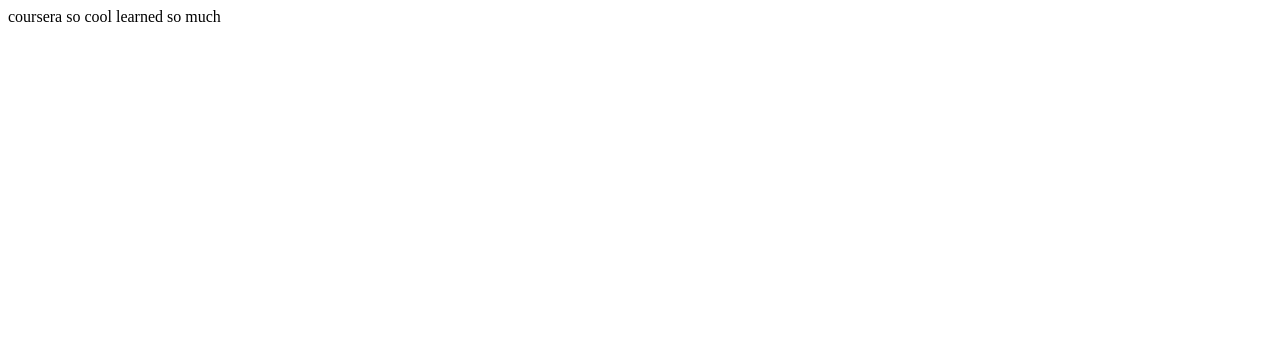
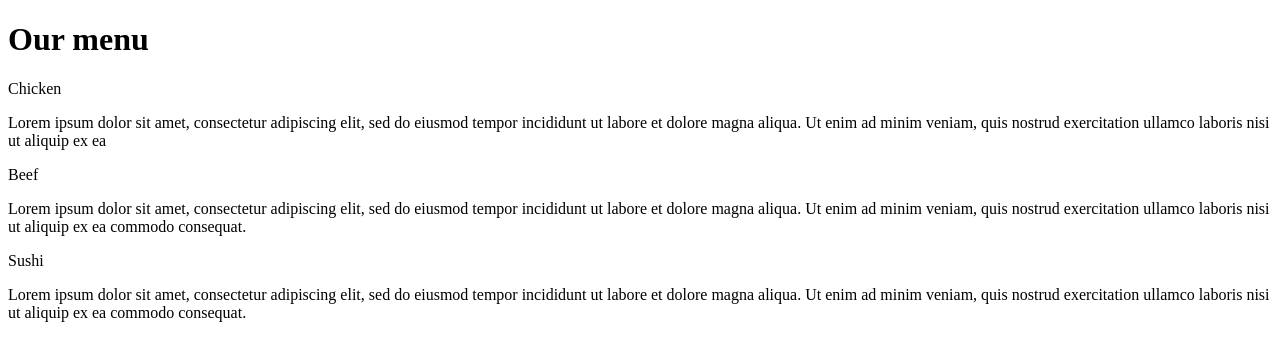
Before and after one commit to onayna/coursera-test, a plain HTML site: page site/index.html in a window 1280 px wide. Drawn offline with Linux system fonts and the light colour scheme.

Commit message:
Add files via upload

```diff
--- a/site/index.html
+++ b/site/index.html
@@ -1,11 +1,45 @@
-<!doctype html>
+
 <!DOCTYPE html>
 <html>
 <head>
 <meta charset="utf-8">
-<title>coursera is cool!</title>
+<meta name="viewport" content="width= device-width , intial-scale=1">
+<title> Assignement solution for module 2</title>
+<link rel="stylesheet" type="text/css" href="stylesheet.css">
 </head>
+
+
+
 <body>
-coursera so cool  learned so much
+	<h1> Our menu </h1>
+
+
+		<div class="row">
+
+		<div  class="col-lg-4 col-md-6 col-sm-12">
+				<section id="section1">
+				<div id="chicken"> Chicken </div>
+				<p >Lorem ipsum dolor sit amet, consectetur adipiscing elit, sed do eiusmod tempor incididunt ut labore et dolore magna aliqua. Ut enim ad minim veniam, quis nostrud exercitation ullamco laboris nisi ut aliquip ex ea  </p>
+			</section>
+			</div>
+
+
+		<div class="col-lg-4 col-md-6 col-sm-12">
+			<section id="section2">
+		    <div id="beef"> Beef </div>
+			<p> Lorem ipsum dolor sit amet, consectetur adipiscing elit, sed do eiusmod tempor incididunt ut labore et dolore magna aliqua. Ut enim ad minim veniam, quis nostrud exercitation ullamco laboris nisi ut aliquip ex ea commodo consequat. </p>
+		</section>
+		</div>
+
+
+		<div class="col-lg-4 col-md-6 col-sm-12">
+			<section id="section3">
+			<div id="sushi"> Sushi </div>
+			<p> Lorem ipsum dolor sit amet, consectetur adipiscing elit, sed do eiusmod tempor incididunt ut labore et dolore magna aliqua. Ut enim ad minim veniam, quis nostrud exercitation ullamco laboris nisi ut aliquip ex ea commodo consequat.  </p>
+		</section>
+		</div>
+
+
+
 </body>
 </html>
```
